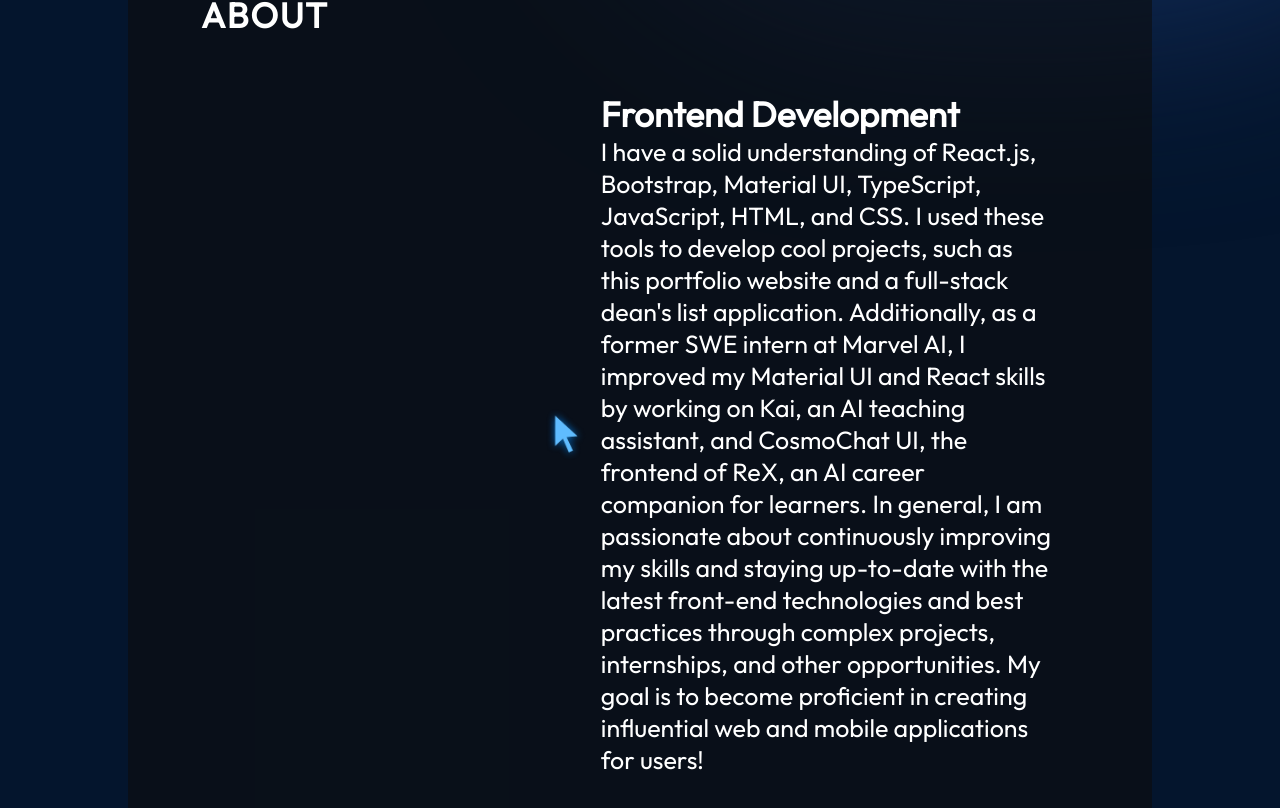
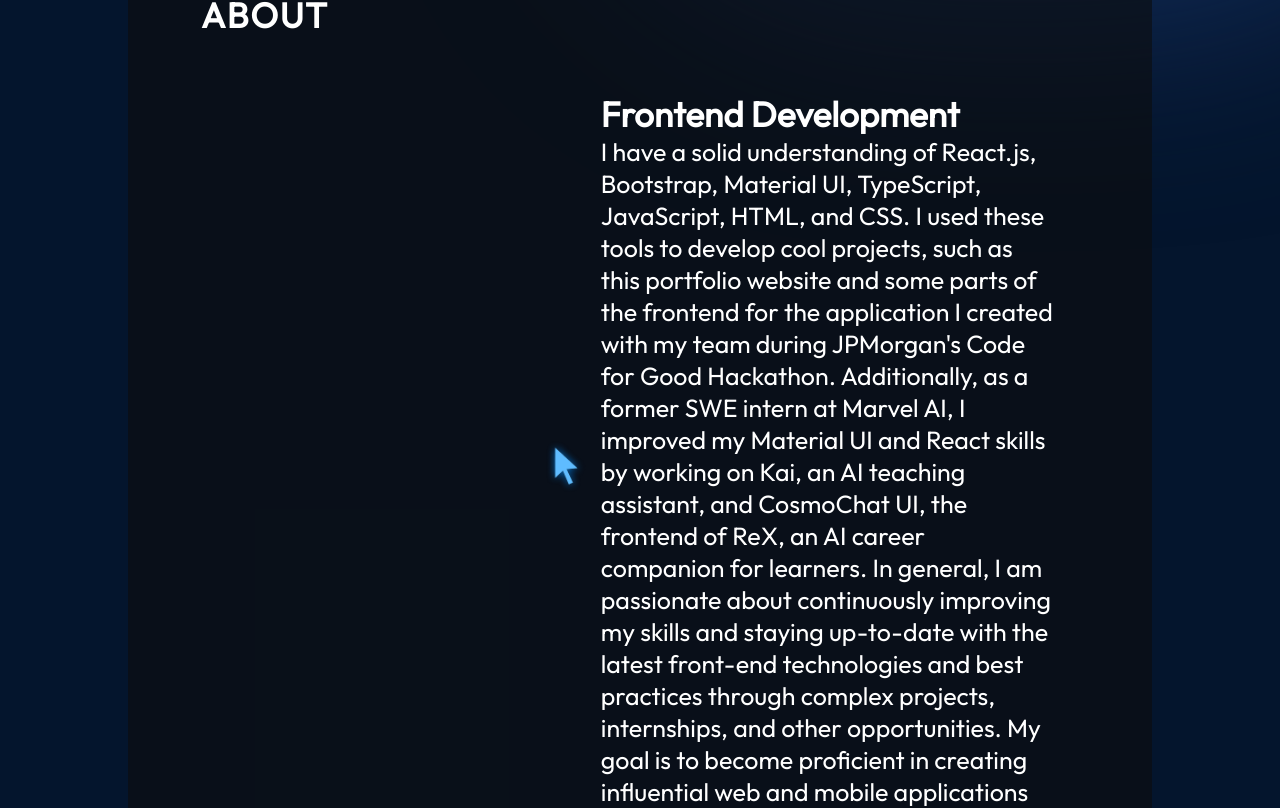
Before and after one commit to AayushPaul/react-portfolio-website, a React (Vite) app in the folder react-portfolio/: page / in a window 1280 px wide. Shown: the part 1016-1824 px from the top of the page. Built offline with nearby package versions, Linux system fonts and the light colour scheme.

Commit message:
Added Code for Good Hackathon project and made changes to the frontend dev section

```diff
--- a/react-portfolio/src/App.jsx
+++ b/react-portfolio/src/App.jsx
@@ -7,7 +7,6 @@ import { Projects } from "./components/Projects/Projects";
 import { Contact } from "./components/Contact/Contact";
 
 function App() {
-
   return (
     <div className={styles.App}>
       <Navbar />
--- a/react-portfolio/src/components/About/About.jsx
+++ b/react-portfolio/src/components/About/About.jsx
@@ -24,7 +24,8 @@ export const About = () => {
               <h3>Frontend Development</h3>
               <p>
                 I have a solid understanding of React.js, Bootstrap, Material UI, TypeScript, JavaScript, HTML, and CSS. I used
-                these tools to develop cool projects, such as this portfolio website and a full-stack dean's list application.
+                these tools to develop cool projects, such as this portfolio website and some parts of the frontend for the application I created with my team during
+                JPMorgan's Code for Good Hackathon.
                 Additionally, as a former SWE intern at Marvel AI, I improved my Material UI and React skills by
                 working on Kai, an AI teaching assistant, and CosmoChat UI, the frontend of ReX, an AI career companion for learners.
                 In general, I am passionate about continuously
--- a/react-portfolio/src/data/history.json
+++ b/react-portfolio/src/data/history.json
@@ -3,11 +3,11 @@
       "role": "Software Engineer Intern",
       "organization": "U: The Mind Company",
       "startDate": "May 2025",
-      "endDate": "Present",
+      "endDate": "September 2025",
       "location": "Columbus, Ohio",
       "responsibilities": [
-        "Engineering a digital twin of the brain by implementing core mathematical models using NumPy and SciPy to simulate brain behavior with at least 90% accuracy for use in brain function analysis",
-        "Developed and tested 10 interactive Matplotlib visualizations for 5 key brain wave bands (Delta-Gamma) for scientific publications, translating complex simulation data into insights for researchers, medical professionals, and the general public"
+        "Engineered core mathematical models with NumPy and SciPy for the development of a digital twin of the brain, achieving over 90% accuracy in simulating brain behavior for advanced functional analysis",
+        "Developed and tested 10 interactive Matplotlib visualizations for 5 key brain wave bands (Delta-Gamma) for the digital twin website and scientific publications, translating complex simulation data into insights for researchers, medical professionals, and the general public"
       ],
       "imageSrc": "history/uneuroscience_logo.jpg"
     },
--- a/react-portfolio/src/data/projects.json
+++ b/react-portfolio/src/data/projects.json
@@ -1,4 +1,12 @@
 [
+    {
+      "title": "ImpactFlow",
+      "date": "November 2025",
+      "imageSrc": "projects/Lilabean_Project.png",
+      "description": "As one of the 175 selected participants  from a competitive pool of 12,000 applicants, I participated in the JPMorgan Chase Code for Good Hackathon where I contributed to the development of a full-stack data visualization platform for The Lilabean Foundation to help the non-profit attract and retain donors. The application enables users and potential donors to visualize how contributions are allocated and understand their direct impact through several key features. The user interface, developed with React.js, TypeScript, Material UI, CSS, and Tailwind CSS, features a dashboard with an impact statement, a pie chart, a donation trend graph for funds raised over the years, an Instagram carousel for social engagement, and a 'Donor Badge' sign-up form. The backend was developed with Python and uses MongoDB to store structured data, such as the annual amount of funds raised. To implement the core data pipeline, the Gemini API was leveraged to parse multi-year donation and impact reports automatically. The Gemini API was also used to summarize annual research funding reports and generate personalized email updates for existing donors, including bar chart visualizations of their support.",
+      "skills": ["React.js", "TypeScript", "Material UI", "CSS", "Tailwind CSS", "Python", "MongoDB", "Gemini API"],
+      "source": ""
+    },
     {
       "title": "Voice Unleashed",
       "date": "May 2025 - August 2025",
```
Also changed, not shown: react-portfolio/assets/projects/Lilabean_Project.png (added).
